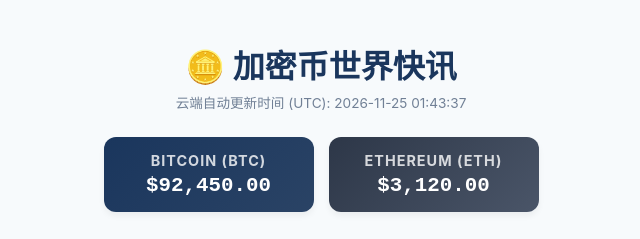
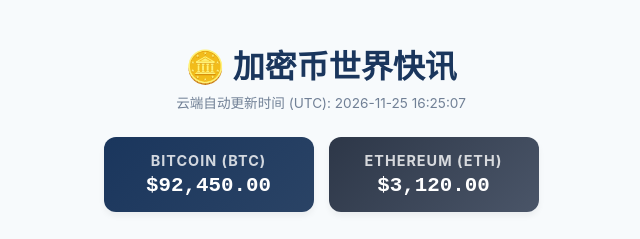
Before and after one commit to longgongzi9988/Light-of-Freedom, a plain HTML site: page index.html in a window 1280 px wide. Shown: the top 239 px of the page, 319-959 px from the left. Drawn offline with Linux system fonts and the light colour scheme.

Commit message:
Auto update crypto news

```diff
--- a/index.html
+++ b/index.html
@@ -23,7 +23,7 @@
 </head>
 <body>
     <h1>🪙 加密币世界快讯</h1>
-    <div class="update-time">云端自动更新时间 (UTC): 2026-11-25 01:43:37</div>
+    <div class="update-time">云端自动更新时间 (UTC): 2026-11-25 16:25:07</div>
 
     <div class="price-container">
         <div class="price-card btc">
```
